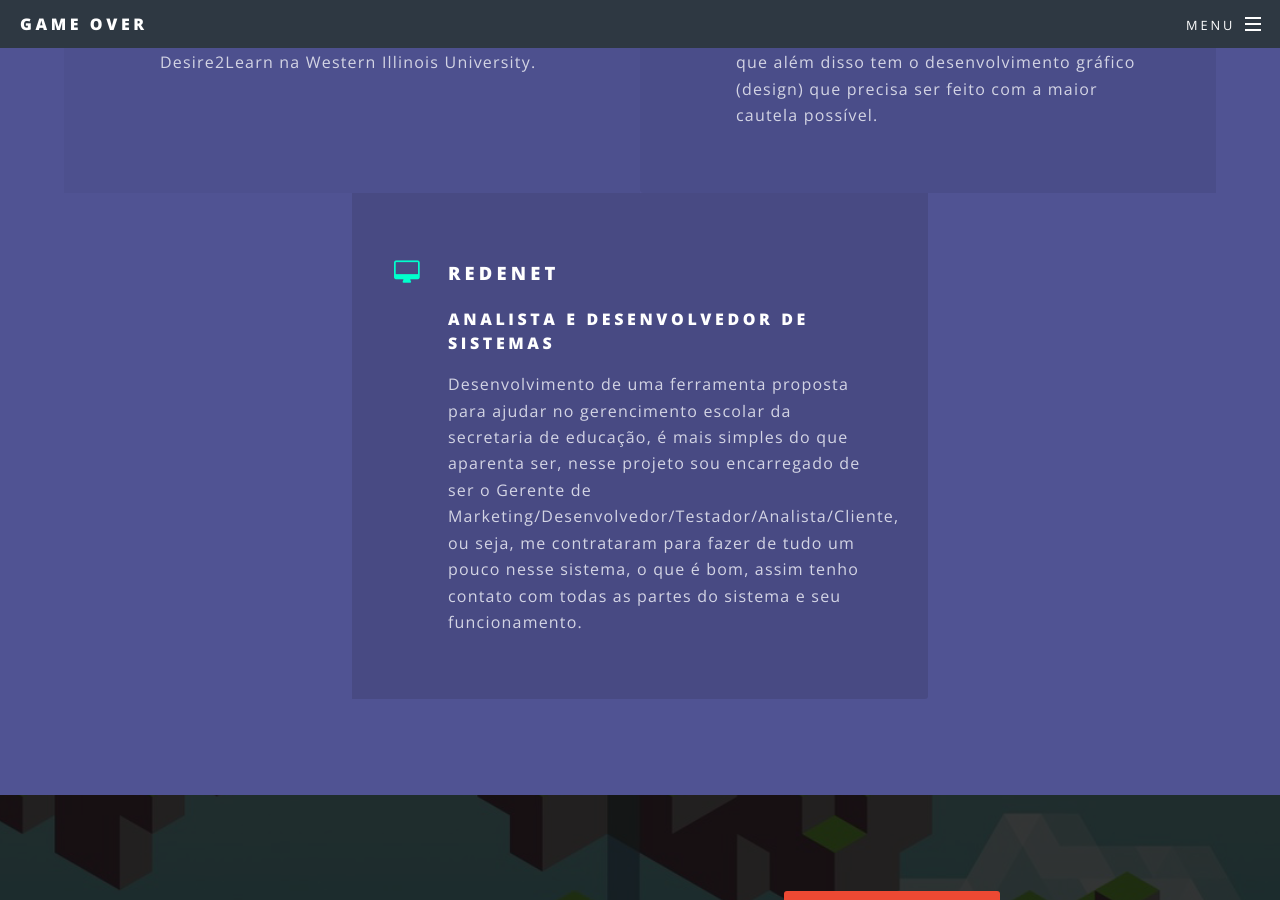
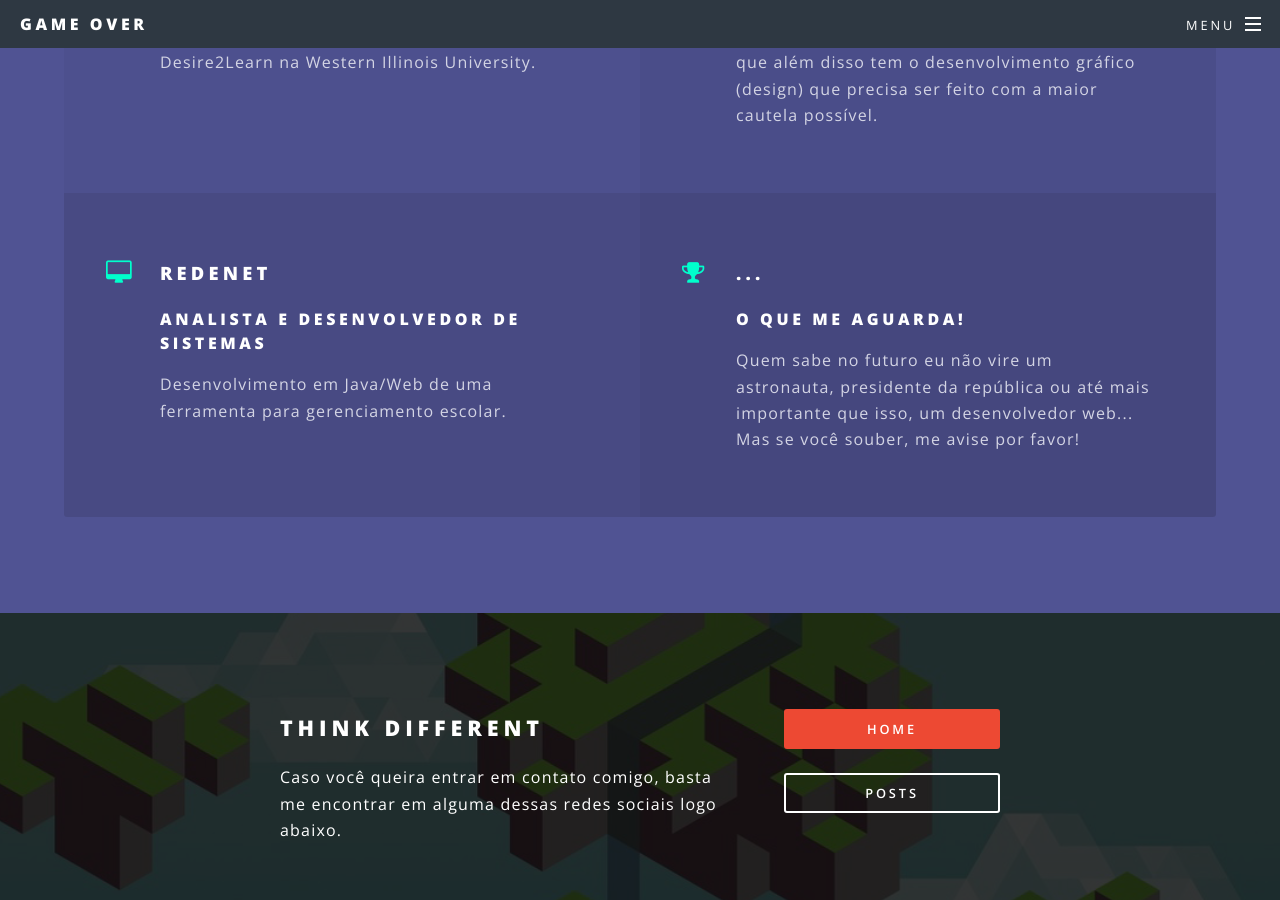
Before and after one commit to rodrigodfreitas/rodrigodfreitas.github.io, a Jekyll site: the page index.html, which Jekyll copies as it is, in a window 1280 px wide and 900 px high, scrolled down 2166 px. Built offline with Jekyll 4.4.1, drawn with Linux system fonts in a browser that asks for light colours.

Commit message:
Atualização final

```diff
--- a/index.html
+++ b/index.html
@@ -53,7 +53,7 @@
 				<!-- One -->
 					<section id="one" class="wrapper alt style2">
 						<section class="spotlight">
-							<div class="image"><img src="images/eu.jpg" alt="" /></div><div class="content">
+							<div class="image"><img src="images/eu3.jpg" alt="" /></div><div class="content">
 								<h2>Now... Shall we begin?</h2>
 								<p>Oi, eu sou o Goku!<br>
                                     Mentira, meu nome é <strong>Rodrigo de Freitas</strong>.<br>
@@ -90,7 +90,12 @@
 								<li class="icon fa-desktop">
 									<h3>RedeNet</h3>
                                     <h4>Analista e Desenvolvedor de Sistemas</h4>
-									<p>Desenvolvimento de uma ferramenta proposta para ajudar no gerencimento escolar da secretaria de educação, é mais simples do que aparenta ser, nesse projeto sou encarregado de ser o Gerente de Marketing/Desenvolvedor/Testador/Analista/Cliente, ou seja, me contrataram para fazer de tudo um pouco nesse sistema, o que é bom, assim tenho contato com todas as partes do sistema e seu funcionamento.</p>
+									<p>Desenvolvimento em Java/Web de uma ferramenta para gerenciamento escolar.</p>
+								</li>
+								<li class="icon fa-trophy">
+									<h3>...</h3>
+                                    <h4>O que me aguarda!</h4>
+									<p>Quem sabe no futuro eu não vire um astronauta, presidente da república ou até mais importante que isso, um desenvolvedor web... Mas se você souber, me avise por favor!</p>
 								</li>
 							</ul>
 						</div>
@@ -105,7 +110,7 @@
 							</header>
 							<ul class="actions vertical">
 								<li><a href="#topo" class="button fit special">Home</a></li>
-								<li><a href="https://rodrigoodfreitas.wordpress.com/" class="button fit">Posts</a></li> M
+								<li><a href="https://rodrigoodfreitas.wordpress.com/" class="button fit">Posts</a></li>
 							</ul>
 						</div>
 					</section>
```
Also changed, not shown: images/eu2.jpg (added), images/eu3.jpg (added).
